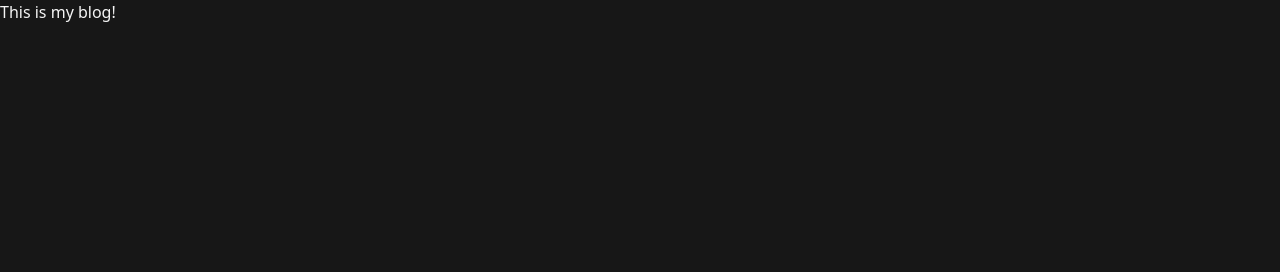
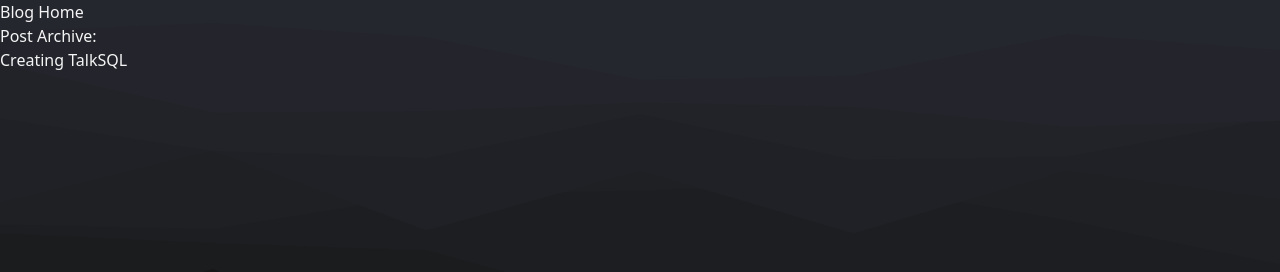
Before and after one commit to ahme-dev/portfolio, an Astro site: page /blog in a window 1280 px wide. Built offline with nearby package versions, Linux system fonts and the light colour scheme; Astro itself is replaced by a stand-in of ours.

Commit message:
Improve blog structure and add listing page

```diff
--- a/src/layouts/DefaultLayout.astro
+++ b/src/layouts/DefaultLayout.astro
@@ -27,8 +27,18 @@
 			author={author}
 		/>
 	</head>
-	<body class="bg-neutral-900 text-neutral-100">
-		<main id="main-content">
+	<body class="relative bg-neutral-900 text-neutral-100">
+		<img
+			src="/waves.svg"
+			class="absolute left-0 top-0 -z-10 w-[100vw] opacity-10"
+		/>
+
+		<nav>
+			<a href="/blog/">Blog</a>
+			<a href="/">Home</a>
+		</nav>
+
+		<main>
 			<slot />
 		</main>
 	</body>
--- a/src/pages/blog/index.astro
+++ b/src/pages/blog/index.astro
@@ -1,7 +1,18 @@
 ---
 import DefaultLayout from "../../layouts/DefaultLayout.astro";
+const posts = await Astro.glob("./posts/*.mdx");
+console.log(posts);
 ---
 
 <DefaultLayout>
-	<h1>This is my blog!</h1>
+	<p>Post Archive:</p>
+	<ul>
+		{
+			posts.map((post) => (
+				<li>
+					<a href={post.url}>{post.frontmatter.title}</a>
+				</li>
+			))
+		}
+	</ul>
 </DefaultLayout>
--- a/src/pages/blog/articles/page.mdx
+++ b/src/pages/blog/posts/talksql.mdx
@@ -1,5 +1,5 @@
 ---
-layout: ../../layouts/MarkdownLayout.astro
+layout: ../../../layouts/MarkdownLayout.astro
 title: Creating TalkSQL
 ---
 
```
